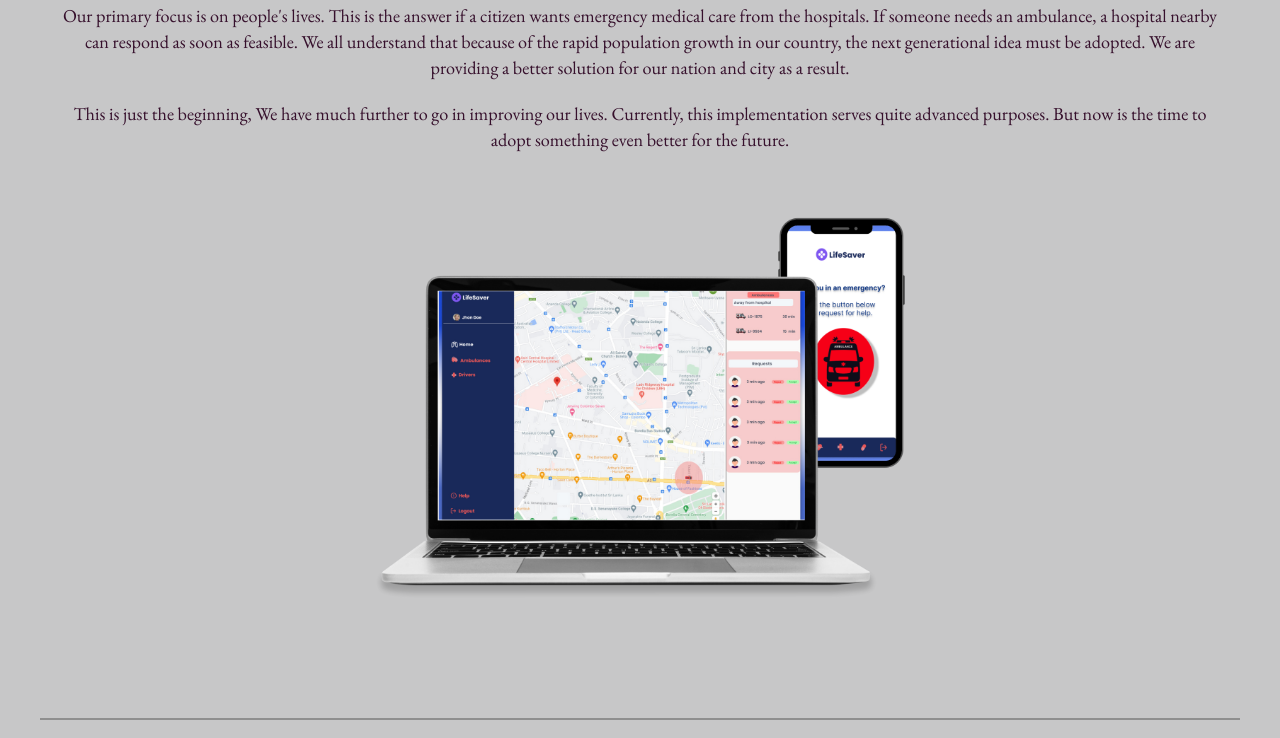
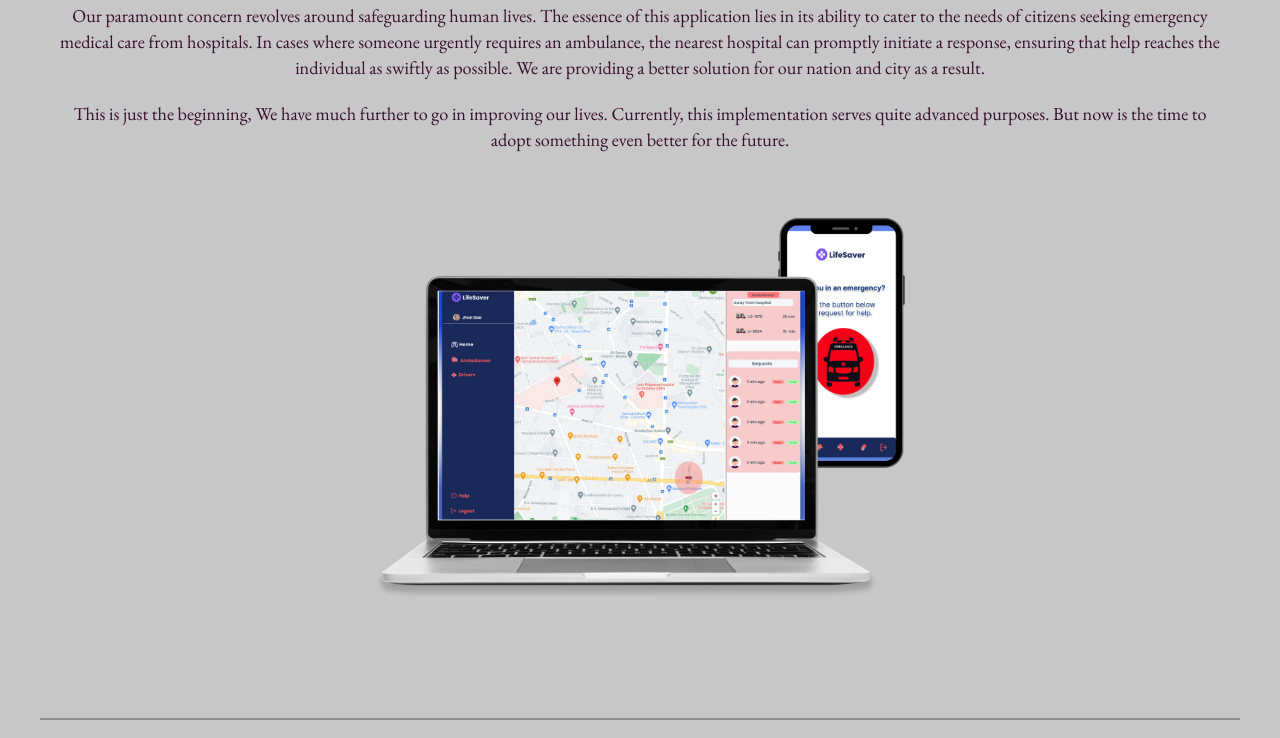
Before and after one commit to TJSangaran/About.github.io, a plain HTML site: page index.html in a window 1280 px wide. Shown: the part 362-1100 px from the top of the page. Drawn offline with nearby package versions, Linux system fonts and the light colour scheme; a web font is replaced by a local one.

Commit message:
Change the main content

```diff
--- a/index.html
+++ b/index.html
@@ -26,10 +26,10 @@
                 providing accessible support right at their fingertips. Consequently, this app simplifies the
                 process of ambulance drivers locating accident scenes efficiently.</p>
             <h3 class="sub_container-2_hading">What is the primary goal here?</h3>
-            <p class="sub_container-2_paragraph">Our primary focus is on people's lives. This is the answer if a citizen wants emergency
-                medical care from the hospitals. If someone needs an ambulance, a hospital nearby can
-                respond as soon as feasible. We all understand that because of the rapid population
-                growth in our country, the next generational idea must be adopted.
+            <p class="sub_container-2_paragraph">Our paramount concern revolves around safeguarding human lives.
+                The essence of this application lies in its ability to cater to the needs of citizens seeking emergency medical care from hospitals.
+                In cases where someone urgently requires an ambulance, the nearest hospital can promptly initiate a response, ensuring that help reaches
+                the individual as swiftly as possible.
                 We are providing a better solution for our nation and city as a result.</p>
             <p class="sub_container-2_paragraph">
                 This is just the beginning, We have much further to go in improving our lives. Currently,
```
